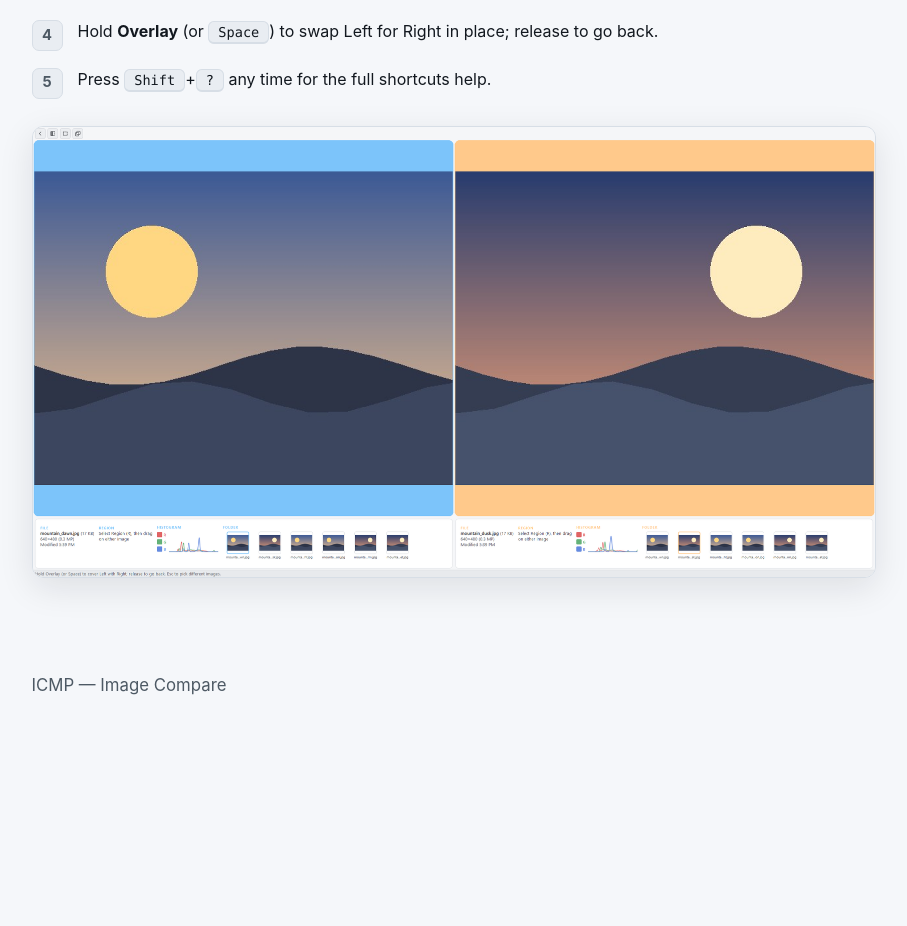
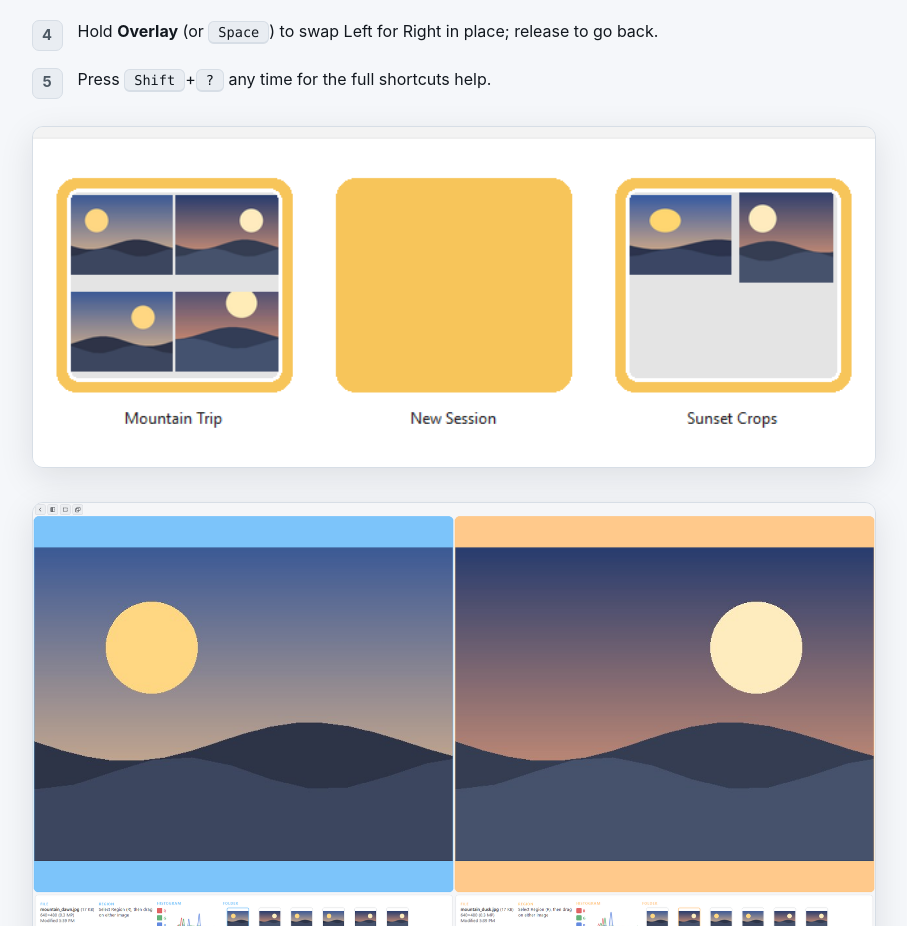
Before and after one commit to wanyane/icmp-downloads, a plain HTML site: page index.html in a window 1280 px wide. Shown: the part 2002-2928 px from the top of the page, without its empty margins (179-1086 px from the left). Before the commit the page ends 2773 px from the top, so only its background shows below. Drawn offline with Linux system fonts and the light colour scheme.

Commit message:
Add a screenshot demonstrating the folder content-peek feature
Shows the explorer in thumbnail view: a fully-populated folder (4
photos in a grid), an empty folder (plain shape), and a partially-
filled one (2 photos, 2 blank slots) -- covers the range of what the
feature actually does in one image.

```diff
--- a/index.html
+++ b/index.html
@@ -536,6 +536,7 @@
       <li>Hold <strong>Overlay</strong> (or <kbd>Space</kbd>) to swap Left for Right in place; release to go back.</li>
       <li>Press <kbd>Shift</kbd>+<kbd>?</kbd> any time for the full shortcuts help.</li>
     </ol>
+    <img class="app-shot" src="assets/screenshot-folder-preview.png" alt="ICMP's explorer in thumbnail view: subfolders show a content-peek icon with up to 4 of their own photos inset in a grid, so you can tell what's inside without opening them — an empty folder just shows the plain folder shape">
     <img class="app-shot" src="assets/screenshot-compare.png" alt="ICMP's Compare page: each side's info card shows the file name and size, resolution and megapixels, modified time, a live RGB histogram, and a FOLDER filmstrip of sibling images to switch between without leaving Compare">
   </section>
 
```
Also changed, not shown: assets/screenshot-folder-preview.png (added).
